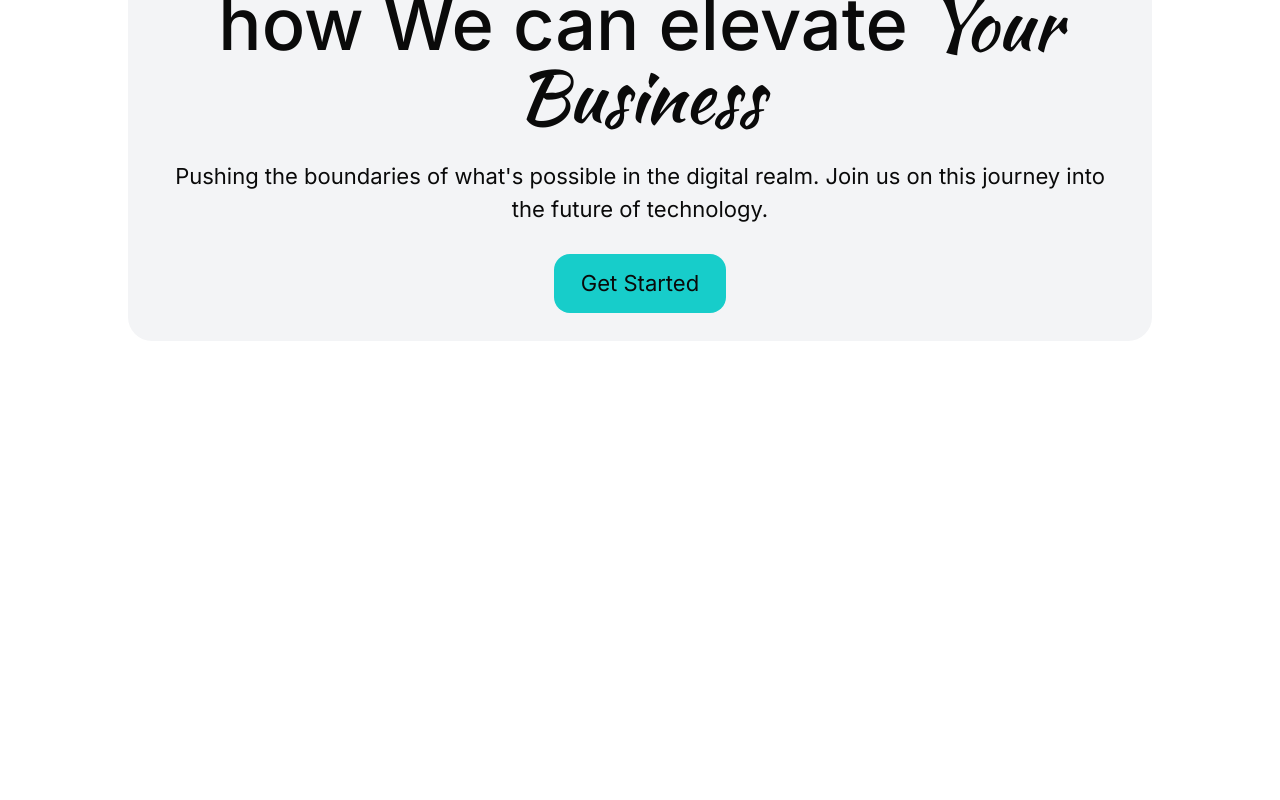
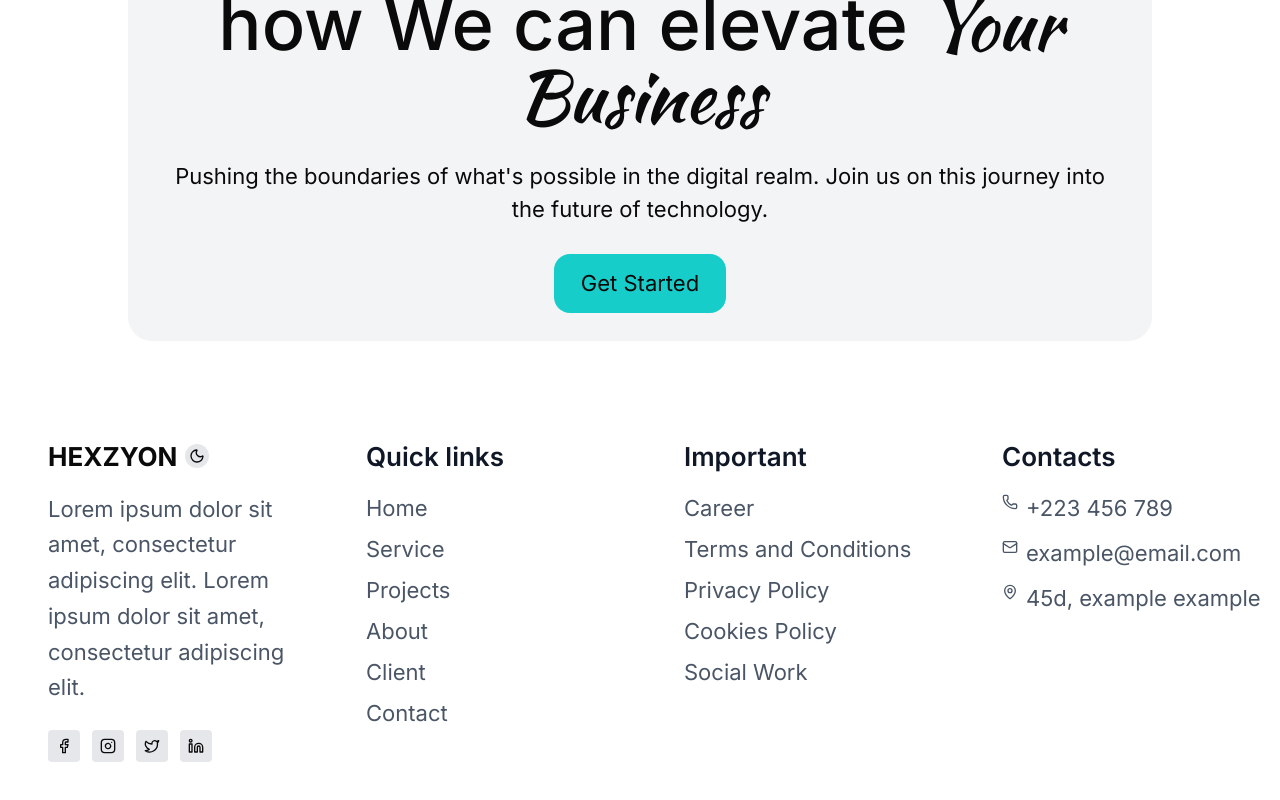
Before and after one commit to Roshen-Perera/ceylon-developers-portfolio, a Next.js app: page /case in a window 1280 px wide. Shown: the part 1834-2634 px from the top of the page. Before the commit the page ends 2175 px from the top, so only its background shows below. Built offline with nearby package versions, Linux system fonts and the light colour scheme.

Commit message:
Add Footer component to Case Studies page layout

```diff
--- a/app/case/page.tsx
+++ b/app/case/page.tsx
@@ -1,5 +1,6 @@
 import BlueGlow from "@/components/blueGlow";
 import DiscussPost from "@/components/discussPost";
+import Footer from "@/components/footer";
 import NavBar from "@/components/navBar";
 import Studies from "@/components/studies";
 import React from "react";
@@ -24,6 +25,9 @@ const Page = () => {
       <div className="flex flex-col items-center justify-center mt-12">
         <DiscussPost />
       </div>
+      <footer className="py-12 mt-12">
+        <Footer />
+      </footer>
     </div>
   );
 };
```
